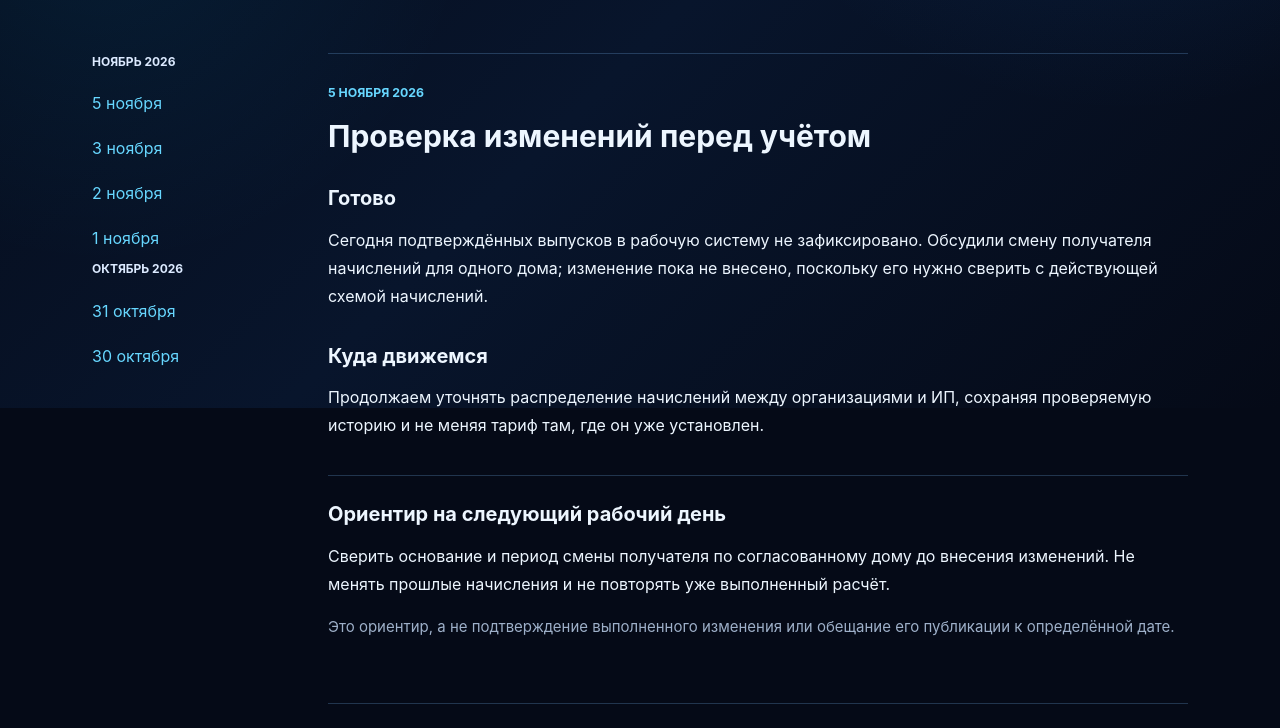
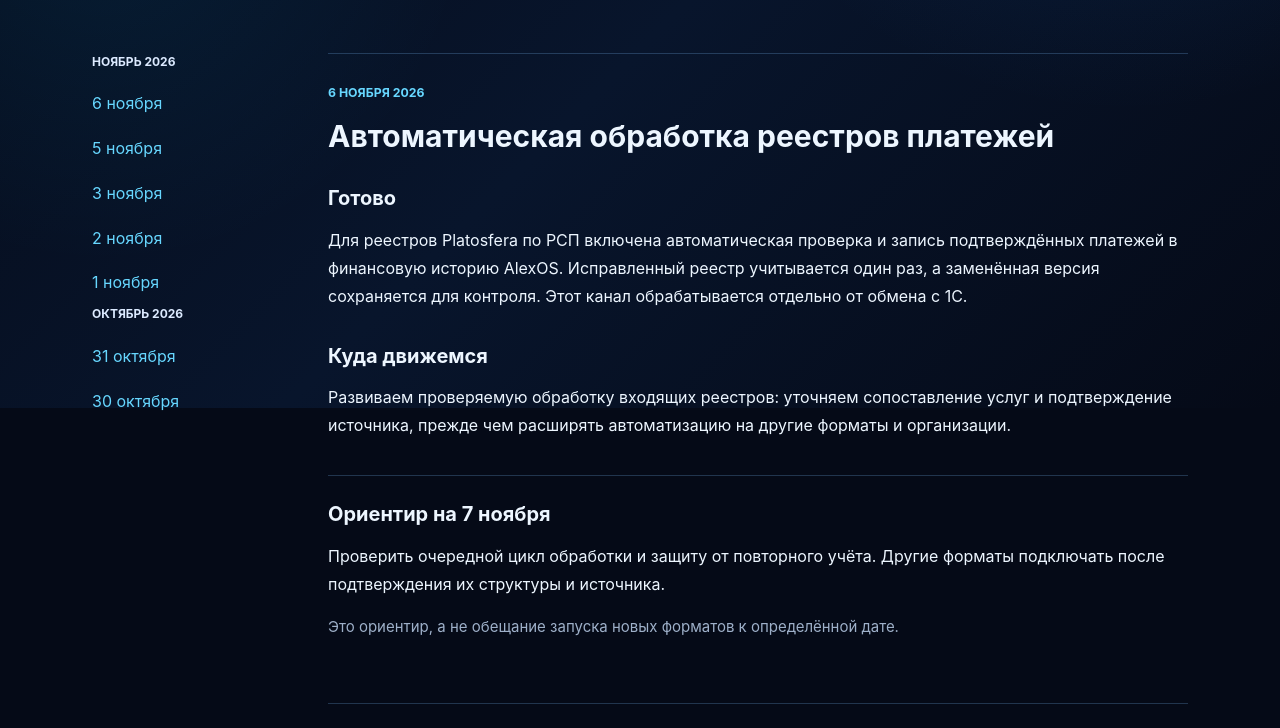
Before and after one commit to Alexnif/alexos-site, a plain HTML site: page updates.html in a window 1280 px wide. Shown: the part 392-1120 px from the top of the page. Drawn offline with Linux system fonts and the light colour scheme.

Commit message:
Publish verified AlexOS progress for November 6

```diff
--- a/updates.html
+++ b/updates.html
@@ -30,6 +30,7 @@
       <div class="updates-layout">
         <nav class="updates-dates" aria-label="Записи по датам">
           <p class="footer-label">Ноябрь 2026</p>
+          <a href="#day-2026-11-06">6 ноября</a>
           <a href="#day-2026-11-05">5 ноября</a>
           <a href="#day-2026-11-03">3 ноября</a>
           <a href="#day-2026-11-02">2 ноября</a>
@@ -39,6 +40,23 @@
           <a href="#day-2026-10-30">30 октября</a>
         </nav>
         <div class="updates-entries">
+          <article class="updates-entry" id="day-2026-11-06" aria-labelledby="day-title-2026-11-06">
+            <p class="eyebrow"><time datetime="2026-11-06">6 ноября 2026</time></p>
+            <h2 id="day-title-2026-11-06">Автоматическая обработка реестров платежей</h2>
+            <section aria-labelledby="done-2026-11-06">
+              <h3 id="done-2026-11-06">Готово</h3>
+              <p>Для реестров Platosfera по РСП включена автоматическая проверка и запись подтверждённых платежей в финансовую историю AlexOS. Исправленный реестр учитывается один раз, а заменённая версия сохраняется для контроля. Этот канал обрабатывается отдельно от обмена с 1С.</p>
+            </section>
+            <section aria-labelledby="direction-2026-11-06">
+              <h3 id="direction-2026-11-06">Куда движемся</h3>
+              <p>Развиваем проверяемую обработку входящих реестров: уточняем сопоставление услуг и подтверждение источника, прежде чем расширять автоматизацию на другие форматы и организации.</p>
+            </section>
+            <section class="updates-plan" aria-labelledby="plan-2026-11-06">
+              <h3 id="plan-2026-11-06">Ориентир на 7 ноября</h3>
+              <p>Проверить очередной цикл обработки и защиту от повторного учёта. Другие форматы подключать после подтверждения их структуры и источника.</p>
+              <p class="updates-muted">Это ориентир, а не обещание запуска новых форматов к определённой дате.</p>
+            </section>
+          </article>
           <article class="updates-entry" id="day-2026-11-05" aria-labelledby="day-title-2026-11-05">
             <p class="eyebrow"><time datetime="2026-11-05">5 ноября 2026</time></p>
             <h2 id="day-title-2026-11-05">Проверка изменений перед учётом</h2>
```
